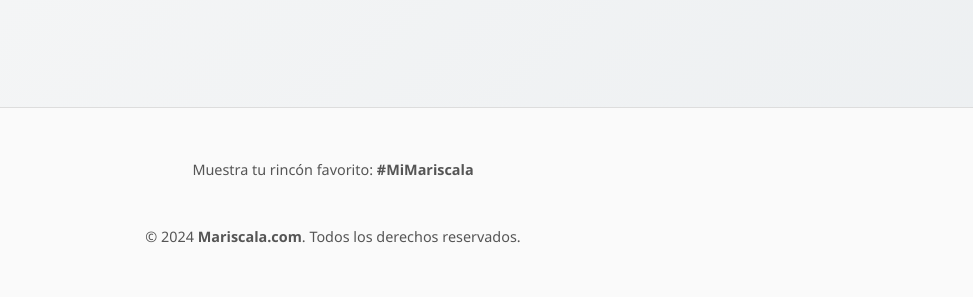
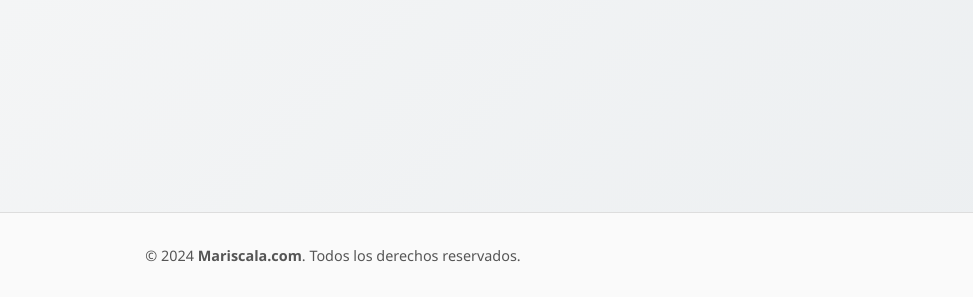
Before and after one commit to EncryptoB/mca.com, a plain HTML site: page index.html in a window 1280 px wide. Shown: the part 503-800 px from the top of the page, without its empty margins (307-1280 px from the left). Drawn offline with Linux system fonts and the light colour scheme.

Commit message:
Update index.html

```diff
--- a/index.html
+++ b/index.html
@@ -52,7 +52,6 @@
   </div>
 
   <footer class="footer">
-    <p class="hashtag-promo">Muestra tu rincón favorito: <strong>#MiMariscala</strong></p>
     <p>© 2024 <strong>Mariscala.com</strong>. Todos los derechos reservados.</p>
   </footer>
 </body>
```
Lines whose indentation alone changed are shown as unchanged.
